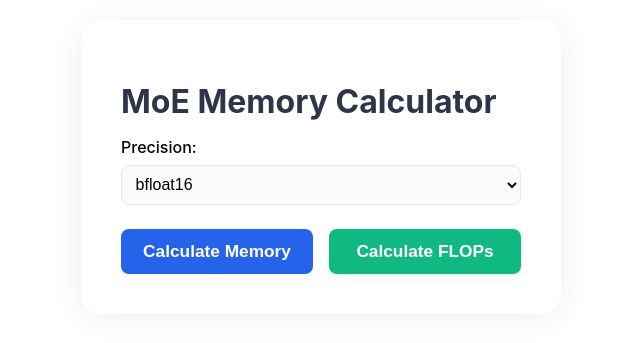
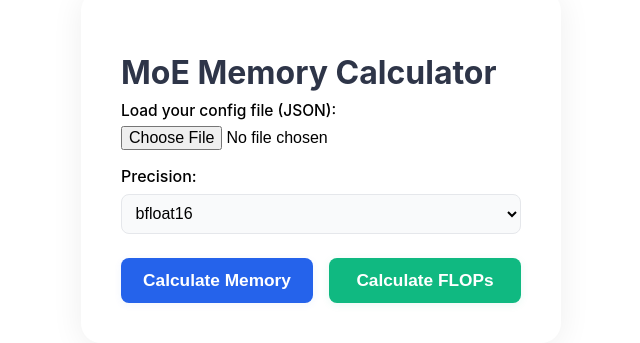
Before and after one commit to tinhoang-cerebras/cerebras-moe-calculator-new, a Next.js app: page / in a window 1280 px wide. Shown: the part 241-584 px from the top of the page, without its empty margins (319-959 px from the left). Built offline with nearby package versions, Linux system fonts and the light colour scheme.

Commit message:
Update index.tsx

```diff
--- a/pages/index.tsx
+++ b/pages/index.tsx
@@ -1,4 +1,26 @@
-import { useState, ChangeEvent, FormEvent } from "react";
+import { useState, ChangeEvent } from "react";
+
+type Config = {
+  V: number;
+  h: number;
+  l: number;
+  a: number;
+  N: number;
+  f_mult: number;
+  s: number;
+  top_k: number;
+};
+
+const defaultConfig: Config = {
+  V: 32000,
+  h: 4096,
+  l: 32,
+  a: 32,
+  N: 8,
+  f_mult: 1.25,
+  s: 2048,
+  top_k: 2,
+};
 
 const PRECISIONS = [
   "float32",
@@ -10,11 +32,29 @@ const PRECISIONS = [
 
 export default function Home() {
   const [precision, setPrecision] = useState("bfloat16");
+  const [config, setConfig] = useState<Config>(defaultConfig);
   const [memoryResult, setMemoryResult] = useState("");
   const [flopsResult, setFlopsResult] = useState("");
   const [loadingMemory, setLoadingMemory] = useState(false);
   const [loadingFlops, setLoadingFlops] = useState(false);
   const [error, setError] = useState("");
+
+  const handleFileChange = (e: ChangeEvent<HTMLInputElement>) => {
+    const file = e.target.files?.[0];
+    if (!file) return;
+    const reader = new FileReader();
+    reader.onload = (event) => {
+      try {
+        const parsed = JSON.parse(event.target?.result as string);
+        const loadedConfig: Config = { ...defaultConfig, ...parsed };
+        setConfig(loadedConfig);
+        setError("");
+      } catch {
+        setError("Invalid JSON configuration file.");
+      }
+    };
+    reader.readAsText(file);
+  };
 
   const handleCalculate = async (operation: "memory" | "flops") => {
     if (operation === "memory") setLoadingMemory(true);
@@ -24,7 +64,7 @@ export default function Home() {
       const res = await fetch("/api/calculate", {
         method: "POST",
         headers: { "Content-Type": "application/json" },
-        body: JSON.stringify({ precision, operation })
+        body: JSON.stringify({ config, precision, operation })
       });
       const data = await res.json();
       if (data.error) {
@@ -72,16 +112,20 @@ export default function Home() {
         }}>
           MoE Memory Calculator
         </h1>
-        <form
-          onSubmit={(e) => e.preventDefault()}
+        <label style={{ marginBottom: 16, display: "block", fontWeight: 500 }}>
+          <span style={{ fontSize: "0.97rem" }}>Load your config file (JSON):</span>
+          <input
+            type="file"
+            accept=".json,application/json"
+            onChange={handleFileChange}
             style={{
-            display: "flex",
-            flexDirection: "column",
-            gap: "1.5rem",
-            marginTop: "1rem"
+              marginTop: 6,
+              display: "block",
+              fontSize: "1rem"
             }}
-        >
-          <label style={{ fontWeight: 500 }}>
+          />
+        </label>
+        <label style={{ fontWeight: 500, display: "block", margin: "16px 0" }}>
           Precision:
           <select
             value={precision}
@@ -101,7 +145,7 @@ export default function Home() {
             ))}
           </select>
         </label>
-          <div style={{ display: "flex", gap: "1rem" }}>
+        <div style={{ display: "flex", gap: "1rem", marginTop: 24 }}>
           <button
             type="button"
             disabled={loadingMemory}
@@ -143,7 +187,6 @@ export default function Home() {
             {loadingFlops ? "Calculating..." : "Calculate FLOPs"}
           </button>
         </div>
-        </form>
         {error && (
           <div style={{
             color: "#b91c1c",
```
Lines whose indentation alone changed are shown as unchanged.
